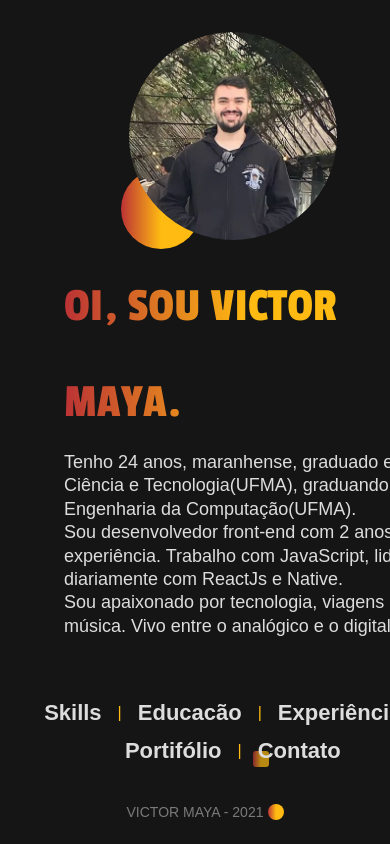
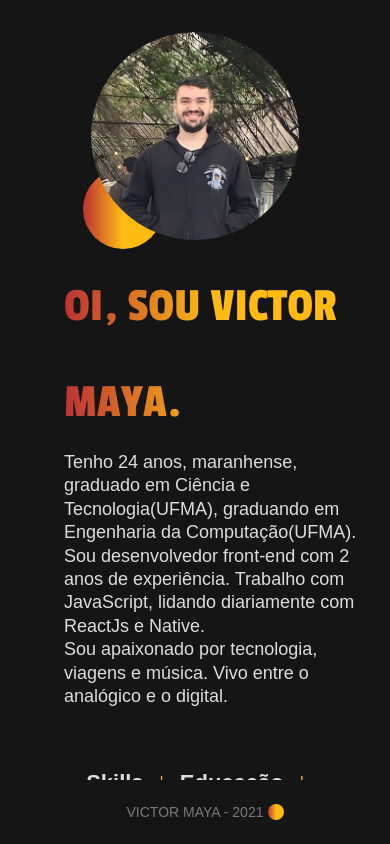
Before and after one commit to victormaya/victormaya-site, a React (Create React App) app: page /contato in a window 390 px wide. Built offline with nearby package versions, Linux system fonts and the light colour scheme; the HTML template or start-up script is replaced by a standard one.

Commit message:
responsivo

```diff
--- a/src/Components/Cards/GlobalCardsStyled.js
+++ b/src/Components/Cards/GlobalCardsStyled.js
@@ -11,6 +11,9 @@
   width: 80%;
   display: grid;
   grid-template-columns: 1fr 4fr;
+  @media (max-width: 970px) {
+    grid-template-columns: 1fr;
+  }
   align-items: center;
   margin: 1rem auto;
   padding: 2rem;
@@ -22,6 +25,10 @@
     position: relative;
     z-index: 1;
     margin-right: 1rem;
+    @media (max-width: 970px) {
+      margin: 0 auto;
+      margin-bottom: 2rem;
+    }
     img {
       background: #ddd;
       border-radius: 50%;
```
